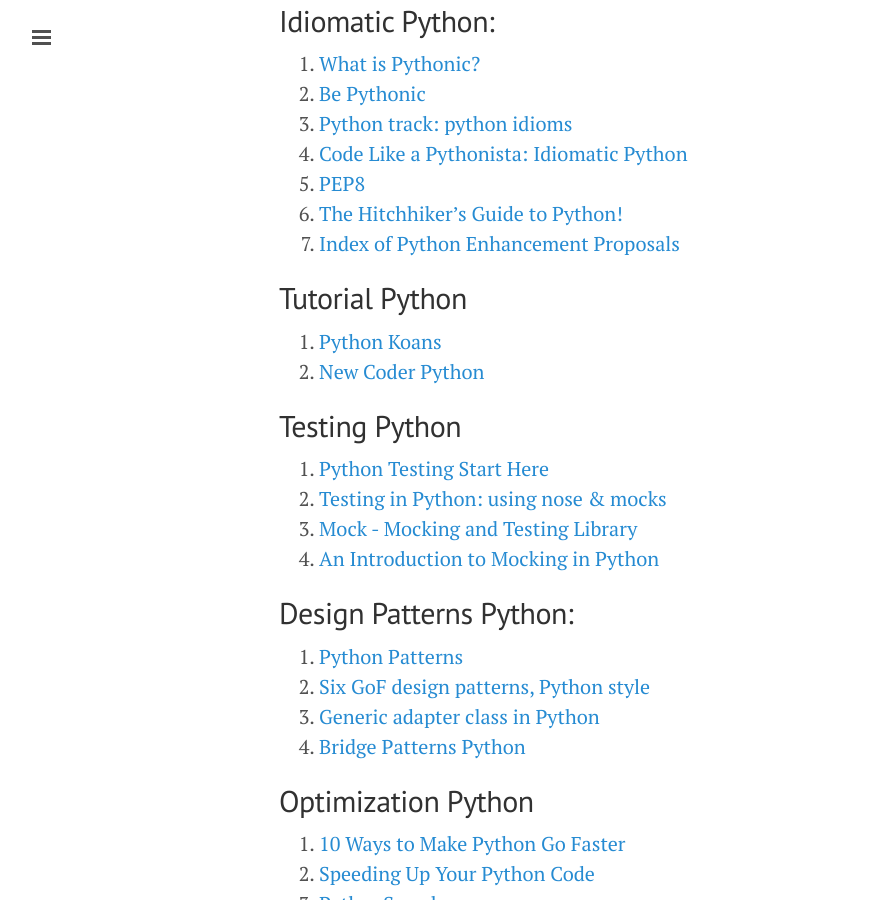
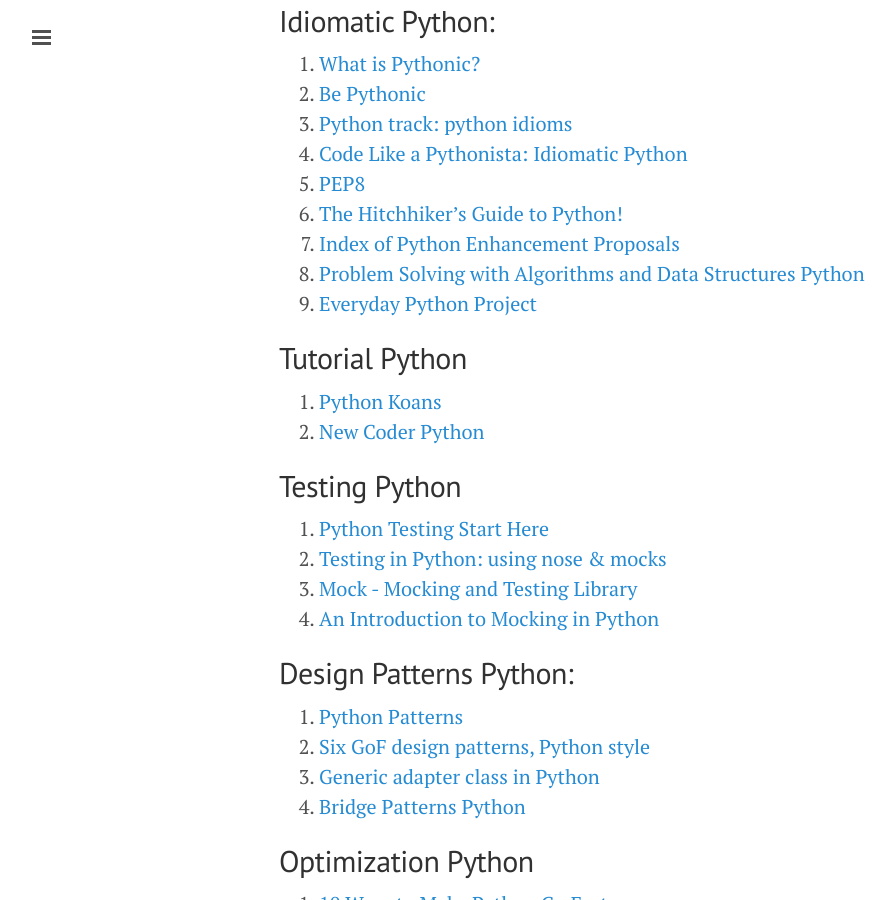
Before and after one commit to ibotdotout/ibotdotout.github.io, a Jekyll site: the page built from _posts/2014-06-08-python.md, in a window 1280 px wide and 900 px high, scrolled down 2894 px. Shown: the whole window, without its empty margins (1-895 px from the left). Built offline with Jekyll 4.4.1, drawn with Linux system fonts in a browser that asks for light colours; Markdown is read by kramdown in place of the engine named in the settings.

Commit message:
update post/python

```diff
--- a/_posts/2014-06-08-python.md
+++ b/_posts/2014-06-08-python.md
@@ -116,6 +116,8 @@ permalink: python
 5. [PEP8](http://legacy.python.org/dev/peps/pep-0008/)
 6. [The Hitchhiker’s Guide to Python!](http://docs.python-guide.org/en/latest/)
 7. [Index of Python Enhancement Proposals](http://legacy.python.org/dev/peps/)
+8. [Problem Solving with Algorithms and Data Structures Python](http://interactivepython.org/runestone/static/pythonds/index.html)
+9. [Everyday Python Project](http://interactivepython.org/runestone/static/everyday/index.html)
 
 ## Tutorial Python
 1. [Python Koans](http://github.com/gregmalcolm/python_koans)
```
